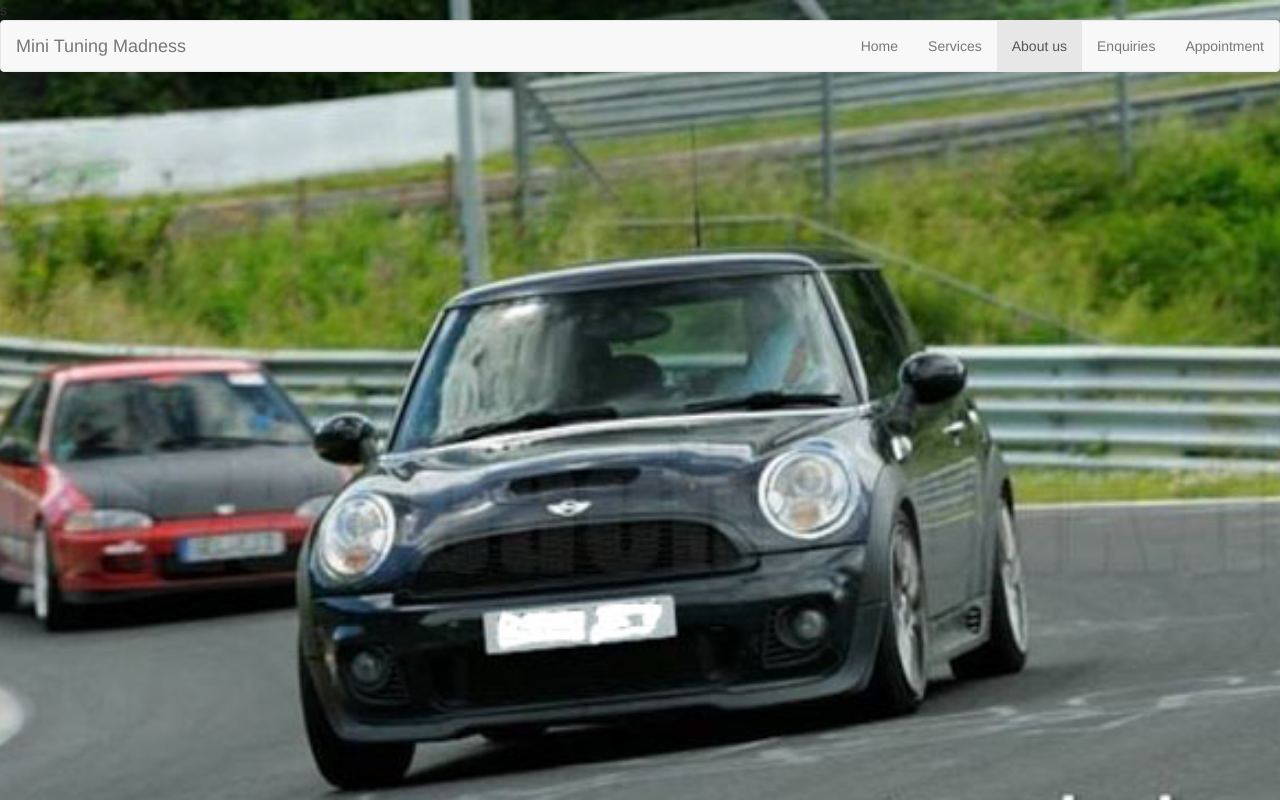
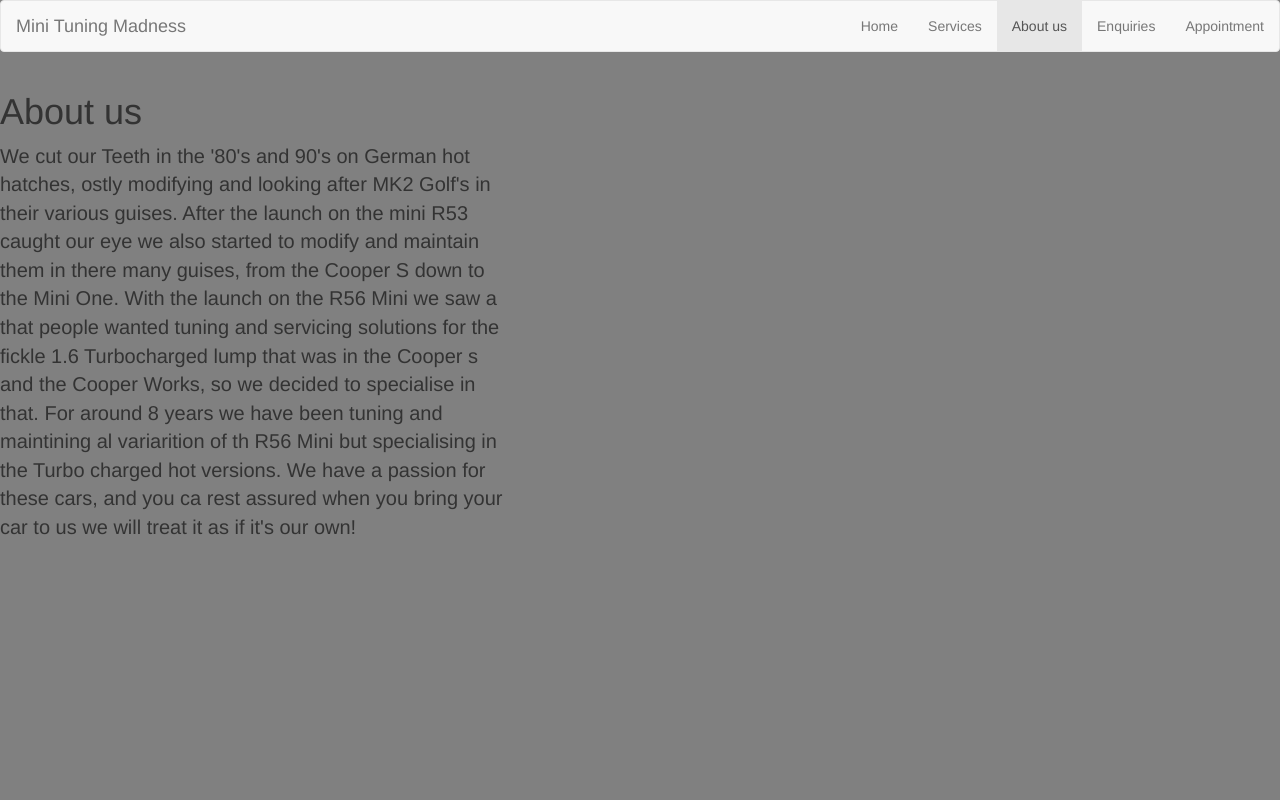
Before and after one commit to nimpyvr6/project-1, a plain HTML site: page project-1/About.html in a window 1280 px wide. Drawn offline with nearby package versions, Linux system fonts and the light colour scheme.

Commit message:
Add files via upload

```diff
--- a/project-1/About.html
+++ b/project-1/About.html
@@ -1,18 +1,24 @@
-<!DOCTYPE html>
+
+ <!DOCTYPE html>
 <html>
 <head>
   <meta charset="UTF=8">
-  <meta name="viewport" content="width=device-width, initial-scale=1">s
+  <meta name="viewport" content="width=device-width, initial-scale=1">
   <title>Stream 1 project about us page</title>
   <link rel='stylesheet' type='text/css' href='bootstrap/css/bootstrap.min.css'/>
-<style type ="text/css">
-  body {
-  background: url(images/background.jpg) no-repeat center center fixed;
-  -webkit-background-size: cover;
-  -moz-background-size: cover;
-  -o-background-size: cover;
-  background-size: cover;
-}
+<style type="text/css">
+  .serviceblurb{
+    font-size: 20px;
+  }
+  .redtext{
+    color: red;
+  }
+  a{
+    color: yellow;
+  }
+  body{
+    background-color: gray;
+  }
 </style>
 </head>
 <body>
@@ -30,6 +36,29 @@
     </ul>
   </div>
 </nav>
+<div class="row">
+      <div class="col-xs-12 col-lg-12"><h1>About us</h1>
+  </div>
+</div>
+
+      <div class="row">
+        <div class="col-xs-12 col-lg-5 serviceblurb">We cut our Teeth in the '80's and 90's on German hot hatches, ostly modifying and looking after MK2 Golf's in their various guises. After the launch on the mini R53 caught our eye we also started to modify and maintain them in there many guises, from the Cooper S down to the Mini One. With the launch on the R56 Mini we saw a that people wanted tuning and servicing solutions for the fickle 1.6 Turbocharged lump that was in the Cooper s and the Cooper Works, so we decided to specialise in that. For around 8 years we have been tuning and maintining al variarition of th R56 Mini but specialising in the Turbo charged hot versions. We have a passion for these cars, and you ca rest assured when you bring your car to us we will treat it as if it's our own!
+
+        </div>
+        <div class="col-xs-0 col-lg-3">
+
+              </div>
+              <div class="col-xs-0 col-lg-4">
+
+              </div>
+       </div>
+  <div class="row">
+    <div class="col-xs-4 col-xl-6"
+  </div>
+    <div class="col-xs-4 col-xl-3">
+    </div>
+  </div>
+</div>
 <script src='http://code.jquery.com/jquery.min.js'></script>
 <script src='bootstrap/js/bootstrap.min.js'></script>
 </body>
```
Also changed, not shown: project-1/index.html (+1 -1 lines).
